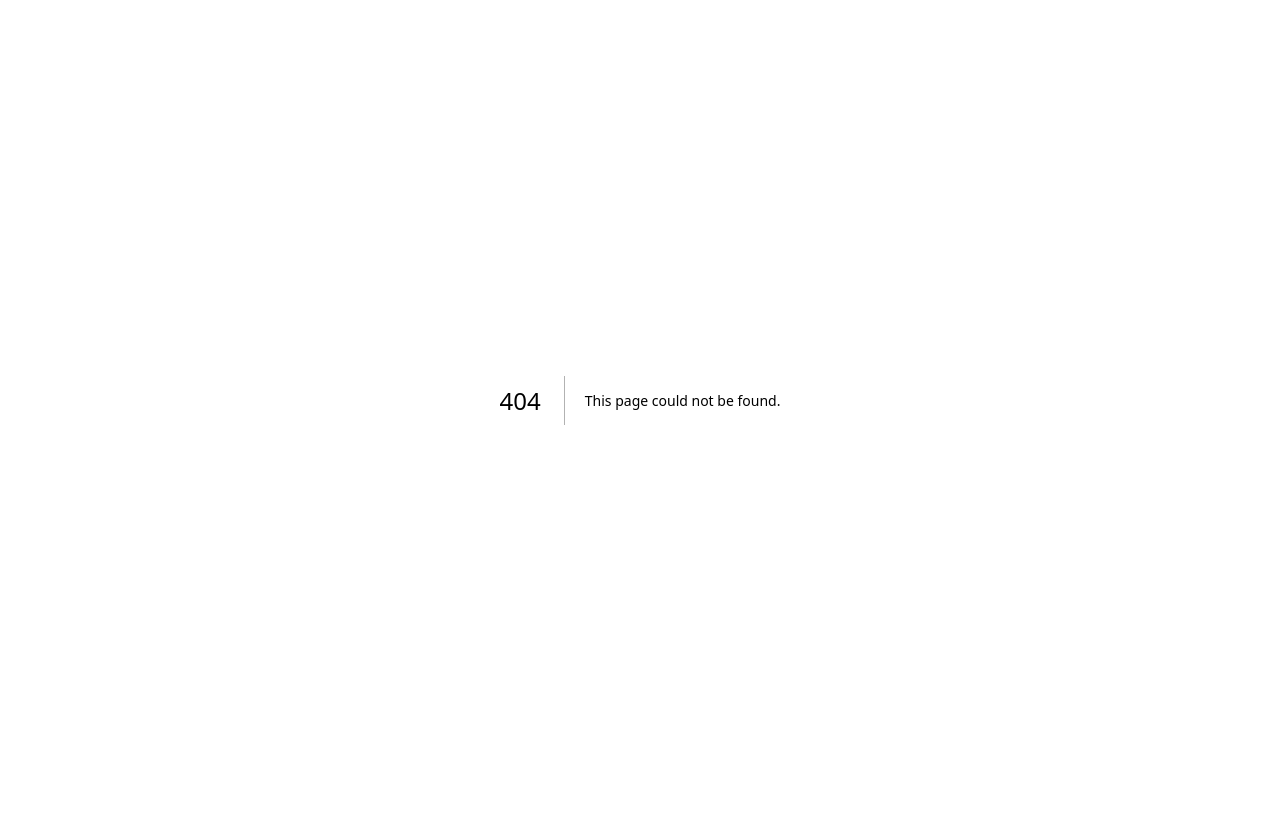
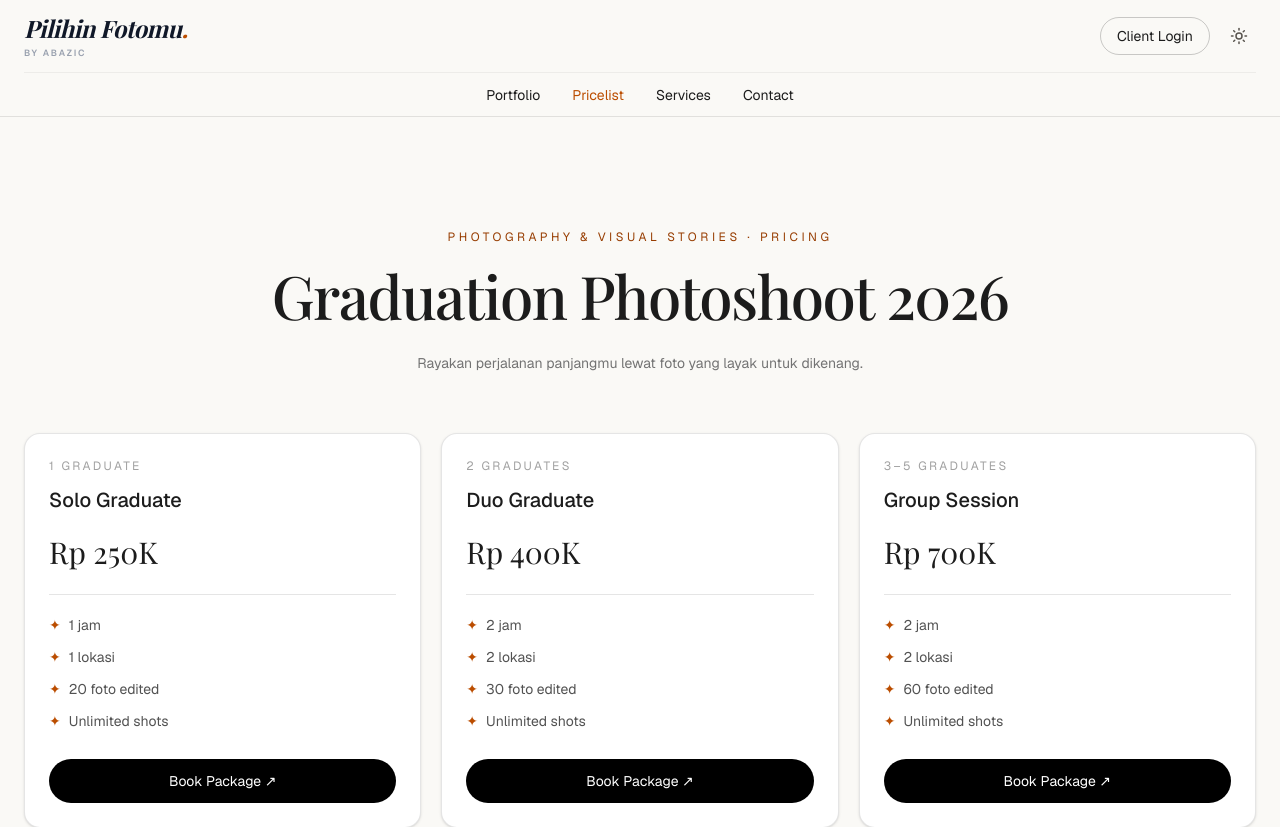
Before and after one commit to abazic/Pilihin-App, a Next.js app: page /pricelist in a window 1280 px wide. Before the commit this address had no page. Shown: the top 827 px of the page. Before the commit the page ends 800 px from the top, so only its background shows below. Built offline with nearby package versions, Linux system fonts and the light colour scheme; no server answers; the database is empty; a web font is replaced by a local one.

Commit message:
Add public native pricelist page

```diff
--- /dev/null
+++ b/app/pricelist/page.jsx
@@ -0,0 +1,61 @@
+import { createClient } from '@/lib/supabase/server';
+import AppHeader from '@/components/AppHeader';
+
+const DEFAULT_PRICELIST = {
+  title: 'Graduation Photoshoot 2026',
+  subtitle: 'Rayakan perjalanan panjangmu lewat foto yang layak untuk dikenang.',
+  packages: [
+    { name: 'Solo Graduate', price: 'Rp 250K', detail: '1 Graduate', duration: '1 jam', locations: '1 lokasi', photos: '20 foto edited', extras: 'Unlimited shots' },
+    { name: 'Duo Graduate', price: 'Rp 400K', detail: '2 Graduates', duration: '2 jam', locations: '2 lokasi', photos: '30 foto edited', extras: 'Unlimited shots' },
+    { name: 'Group Session', price: 'Rp 700K', detail: '3–5 Graduates', duration: '2 jam', locations: '2 lokasi', photos: '60 foto edited', extras: 'Unlimited shots' },
+    { name: 'Large Group', price: 'Rp 900K', detail: '6–10 Graduates', duration: '2 jam', locations: '2 lokasi', photos: '100 foto edited', extras: 'Unlimited shots' },
+    { name: 'Extended Group', price: 'Rp 100K/person', detail: '>10 Graduates', duration: '3–4 jam', locations: '1 lokasi', photos: '100 foto edited', extras: 'Unlimited shots' },
+  ],
+  addons: [
+    { name: 'Extra 60 menit', price: '+Rp 100K' }, { name: 'Extra lokasi', price: '+Rp 100K' },
+    { name: 'Extra 10 foto edited', price: '+Rp 50K' }, { name: 'Same Day Edit', price: '+Rp 300K' },
+    { name: 'Family >5 orang', price: '+Rp 50K/orang' },
+  ],
+  video: { name: 'Shoot & Edit', price: 'Rp 600K', description: 'Video dokumentasi graduation' },
+  whatsappMessage: 'Halo kak, bisa booking foto graduation?',
+};
+
+function parseValue(value) {
+  try { const parsed = typeof value === 'string' ? JSON.parse(value) : value; return { ...DEFAULT_PRICELIST, ...parsed }; }
+  catch { return DEFAULT_PRICELIST; }
+}
+
+export default async function PricelistPage() {
+  const supabase = await createClient();
+  const { data } = await supabase.from('settings').select('value').eq('key', 'pricelist_content').maybeSingle();
+  const prices = parseValue(data?.value);
+  const { data: waSetting } = await supabase.from('settings').select('value').eq('key', 'whatsapp_number').maybeSingle();
+  const wa = String(waSetting?.value || process.env.NEXT_PUBLIC_DEFAULT_WHATSAPP || '201553538819').replace(/\\D/g, '');
+  const bookingUrl = `https://wa.me/${wa}?text=${encodeURIComponent(prices.whatsappMessage || 'Halo, saya ingin booking sesi foto.')}`;
+
+  return (
+    <main className="min-h-screen bg-[#faf9f6] text-[#1c1c1c] dark:bg-[#11110f] dark:text-stone-100">
+      <AppHeader navigation={<><a href="/#portfolio" className="hover:text-amber-700">Portfolio</a><a href="/pricelist" className="text-amber-700 dark:text-amber-400">Pricelist</a><a href="/#services" className="hover:text-amber-700">Services</a><a href="/#contact" className="hover:text-amber-700">Contact</a></>} actions={<a href="/login" className="rounded-full border border-black/20 px-4 py-2 text-sm dark:border-white/20">Client Login</a>} />
+      <section className="mx-auto max-w-7xl px-6 pb-16 pt-20 md:pt-28">
+        <div className="mx-auto max-w-3xl text-center">
+          <p className="text-xs uppercase tracking-[0.3em] text-amber-800 dark:text-amber-400">Photography & Visual Stories · Pricing</p>
+          <h1 className="mt-5 font-serif text-4xl font-medium tracking-tight md:text-6xl">{prices.title}</h1>
+          <p className="mx-auto mt-6 max-w-xl text-sm leading-7 text-neutral-500 dark:text-neutral-400">{prices.subtitle}</p>
+        </div>
+        <div className="mt-14 grid gap-5 sm:grid-cols-2 lg:grid-cols-3">
+          {prices.packages.map((item, i) => <article key={i} className="flex flex-col rounded-2xl border border-black/10 bg-white p-6 shadow-sm dark:border-white/10 dark:bg-[#1b1b18]">
+            <p className="text-xs uppercase tracking-[0.2em] text-neutral-400">{item.detail}</p><h2 className="mt-3 text-xl font-medium">{item.name}</h2><p className="mt-5 font-serif text-3xl">{item.price}</p>
+            <div className="mt-6 space-y-3 border-t border-black/10 pt-5 text-sm text-neutral-600 dark:border-white/10 dark:text-neutral-300">
+              {[item.duration,item.locations,item.photos,item.extras].filter(Boolean).map((feature,j)=><p key={j} className="flex gap-2"><span className="text-amber-700">✦</span>{feature}</p>)}
+            </div><a href={bookingUrl} target="_blank" rel="noopener noreferrer" className="mt-7 rounded-full bg-black px-5 py-3 text-center text-sm text-white transition hover:bg-neutral-700 dark:bg-stone-100 dark:text-neutral-900">Book Package ↗</a>
+          </article>)}
+        </div>
+        <section className="mt-20 grid gap-12 md:grid-cols-[1.2fr_0.8fr]">
+          <div><p className="text-xs uppercase tracking-[0.25em] text-neutral-400">Customize your session</p><h2 className="mt-3 font-serif text-3xl md:text-4xl">Add-ons</h2><div className="mt-7 divide-y divide-black/10 dark:divide-white/10">{prices.addons.map((item,i)=><div key={i} className="flex items-center justify-between gap-4 py-4 text-sm"><span>{item.name}</span><span className="font-medium">{item.price}</span></div>)}</div></div>
+          <div className="rounded-2xl bg-[#eeeae2] p-7 dark:bg-[#24231f]"><p className="text-xs uppercase tracking-[0.25em] text-neutral-400">Video Package</p><h2 className="mt-4 font-serif text-3xl">{prices.video?.name || 'Shoot & Edit'}</h2><p className="mt-3 text-sm leading-6 text-neutral-500 dark:text-neutral-400">{prices.video?.description}</p><p className="mt-6 text-3xl font-medium">{prices.video?.price}</p><a href={bookingUrl} target="_blank" rel="noopener noreferrer" className="mt-7 inline-flex rounded-full bg-black px-6 py-3 text-sm text-white dark:bg-stone-100 dark:text-neutral-900">Book Video ↗</a></div>
+        </section>
+        <div className="mt-20 border-t border-black/10 pt-10 text-center dark:border-white/10"><p className="text-sm text-neutral-500">Setiap momen, setiap cerita, layak untuk dikenang.</p><a href={bookingUrl} target="_blank" rel="noopener noreferrer" className="mt-5 inline-flex rounded-full bg-amber-700 px-8 py-4 text-sm text-white transition hover:bg-amber-800">Book Now via WhatsApp ↗</a></div>
+      </section>
+    </main>
+  );
+}
```
